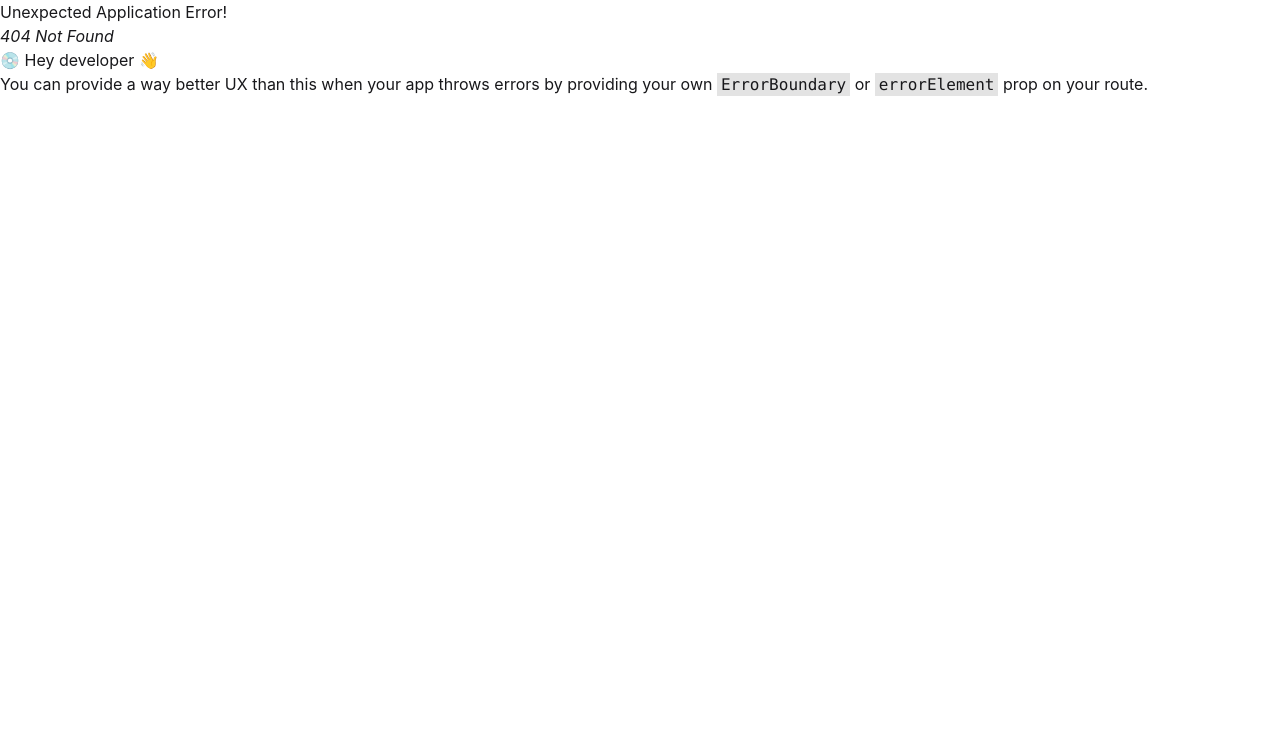
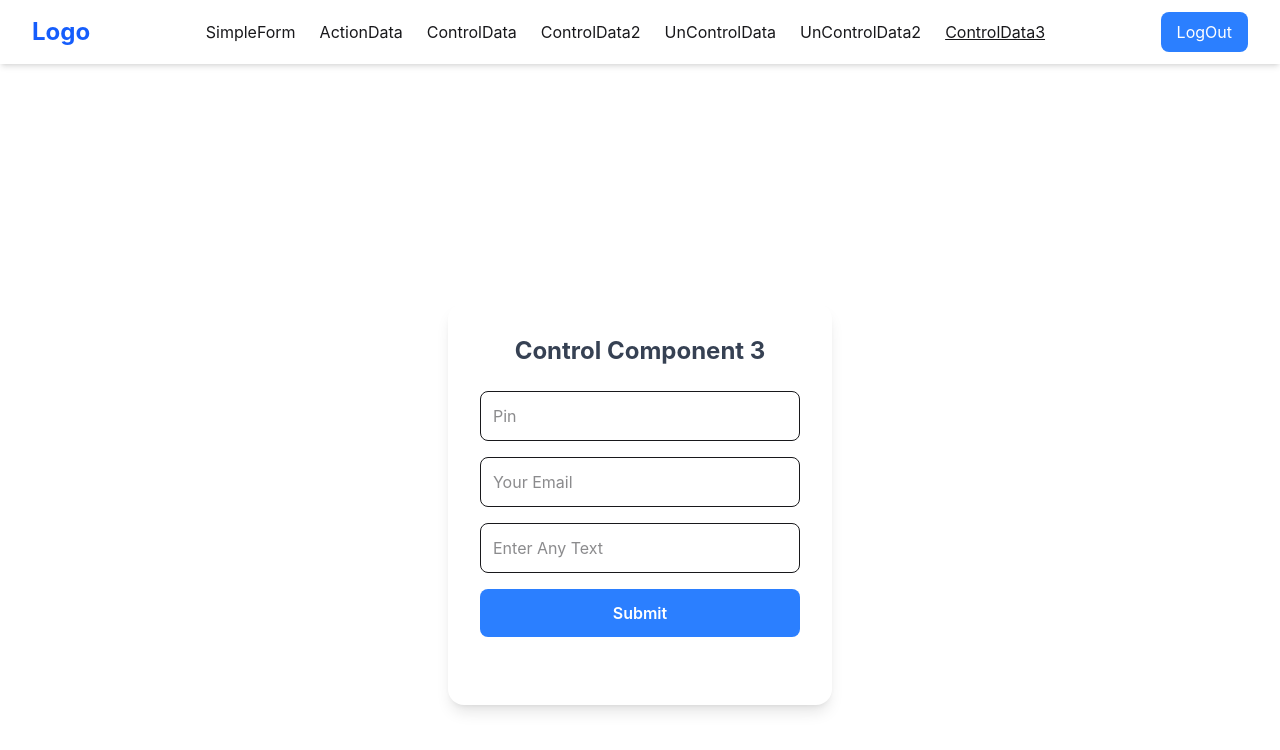
Before and after one commit to asik247/simple-react-form, a React (Vite) app: page /controlData3 in a window 1280 px wide. Before the commit this address had no page. Shown: the top 750 px of the page. Built offline with nearby package versions, Linux system fonts and the light colour scheme.

Commit message:
control components 3 created

```diff
--- /dev/null
+++ b/src/Components/ControlComponent3/ControlComponent3.jsx
@@ -0,0 +1,83 @@
+import React, { useState } from 'react';
+
+const ControlComponent3 = () => {
+    // control components cd start her now;
+
+    const [pin, setPin] = useState('')
+    const [error,setError] = useState('');
+    // pin handle hre ;
+    const handlePin = (e) => {
+        e.preventDefault();
+        const pinValue = e.target.value;
+        setPin(pinValue)
+        // condition pin length cheack;
+        if(pin.length < 6){
+            setError('pin must be 6 character or longer.')
+        }
+        else{
+            setError('')
+        }
+        // console.log(pin);
+
+    }
+    // submit hanlde code start hre;
+    const submitHandle = (e) => {
+        e.preventDefault();
+        console.log(pin);
+    }
+
+    return (
+        <div className="flex items-center justify-center min-h-screen ">
+
+            <div className="bg-white shadow-lg rounded-2xl p-8 w-96">
+
+                <h1 className="text-2xl font-bold text-center text-gray-700 mb-6">
+                    Control Component 3
+                </h1>
+
+                <form onSubmit={submitHandle} className="space-y-4">
+
+                    <input
+                        type="password"
+                        value={pin}
+                        onChange={handlePin}
+                        placeholder="Pin"
+                        className="w-full p-3 border rounded-lg focus:outline-none focus:ring-2 focus:ring-blue-400"
+                    />
+
+                    <input
+                        type="email"
+
+
+                        placeholder="Your Email"
+                        className="w-full p-3 border rounded-lg focus:outline-none focus:ring-2 focus:ring-blue-400"
+                    />
+
+                    <input
+
+                        type="text"
+
+                        placeholder="Enter Any Text"
+                        className="w-full border p-3 rounded-lg focus:outline-none focus:ring-2 focus:ring-blue-400"
+                    />
+
+
+                    <button
+                        type="submit"
+                        className="w-full bg-blue-500 text-white py-3 rounded-lg font-semibold hover:bg-blue-600 transition"
+                    >
+                        Submit
+                    </button>
+                    {/* error code */}
+                    <p className='text-red-500 font-bold mt-5 text-center'>{error}</p>
+
+                </form>
+
+
+            </div>
+
+        </div>
+    );
+};
+
+export default ControlComponent3;
--- a/src/Components/NavBar/NavBar.jsx
+++ b/src/Components/NavBar/NavBar.jsx
@@ -22,6 +22,7 @@ const NavBar = () => {
                         <NavLink to="/controlData2">ControlData2</NavLink>
                         <NavLink to="/unControlData">UnControlData</NavLink>
                         <NavLink to="/unControlData2">UnControlData2</NavLink>
+                        <NavLink to="/controlData3">ControlData3</NavLink>
                     </div>
 
                     {/* LogOut Button */}
@@ -54,6 +55,8 @@ const NavBar = () => {
                     <NavLink to="/controlData2" onClick={() => setIsOpen(false)}>ControlData2</NavLink>
                     <NavLink to="/unControlData">UnControlData</NavLink>
                     <NavLink to="/unControlData2">UnControlData2</NavLink>
+                    <NavLink to="/controlData3">ControlData3</NavLink>
+
 
 
                     <button className="w-full bg-blue-500 text-white px-4 py-2 rounded-lg hover:bg-blue-600 transition mt-2">
--- a/src/main.jsx
+++ b/src/main.jsx
@@ -11,6 +11,7 @@ import { createBrowserRouter, RouterProvider } from 'react-router'
 import Root from './Components/Root/Root.jsx'
 import UnControlData from './Components/UncontrolData/UnControlData.jsx'
 import UnControlData2 from './Components/UnControlData2/UnControlData2.jsx'
+import ControlComponent3 from './Components/ControlComponent3/ControlComponent3.jsx'
 
 // create router code start hre;
 const router = createBrowserRouter([
@@ -24,6 +25,7 @@ const router = createBrowserRouter([
       {path:'controlData2',Component:ControlComponent2},
       {path:'unControlData',Component:UnControlData},
       {path:'unControlData2',Component:UnControlData2},
+      {path:'controlData3',Component:ControlComponent3},
     ]
   }
 ])
```
